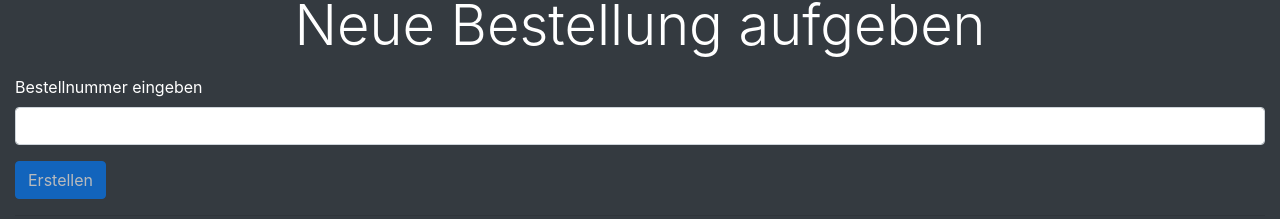
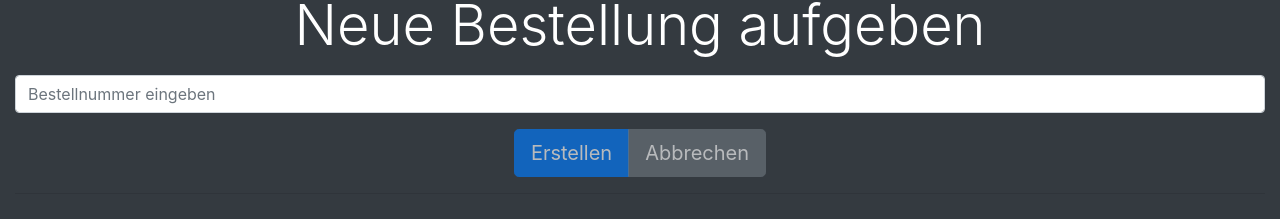
Before and after one commit to athlordJojo/ordermanager, an Angular app in the folder angular-app/: page /manage in a window 1280 px wide. Shown: the part 364-583 px from the top of the page. Built offline with nearby package versions, Linux system fonts and the light colour scheme; no server answers.

Commit message:
form validation working with style

```diff
--- a/angular-app/src/app/order-form/order-form.component.html
+++ b/angular-app/src/app/order-form/order-form.component.html
@@ -3,48 +3,37 @@
     <p class="display-4 text-white text-center">
       Neue Bestellung aufgeben
     </p>
-    <form novalidate (ngSubmit)="onSubmit()" [formGroup]="myform" class="text-white">
-
+    <form (ngSubmit)="onSubmit()" [formGroup]="myform" class="text-white">
       <div class="form-group"
-           [ngClass]="{
-        'has-danger': scoreboardnumber.invalid && (scoreboardnumber.dirty || scoreboardnumber.touched),
-        'has-success': scoreboardnumber.valid && (scoreboardnumber.dirty || scoreboardnumber.touched)
-   }">
-        <label class="form-control-label">Bestellnummer eingeben</label>
+      >
         <input type="number"
                class="form-control"
+               placeholder="Bestellnummer eingeben"
                formControlName="scoreboardnumber"
-               required>
+               [ngClass]="{
+        'is-invalid': scoreboardnumber.invalid && (scoreboardnumber.dirty || scoreboardnumber.touched),
+        'is-valid': scoreboardnumber.valid && (scoreboardnumber.dirty || scoreboardnumber.touched)
+   }"
+        >
         <div class="form-control-feedback"
              *ngIf="scoreboardnumber.errors && (scoreboardnumber.dirty || scoreboardnumber.touched)">
           <p *ngIf="scoreboardnumber.errors.required">Bestellnummer wird benötigt</p>
+          <p *ngIf="scoreboardnumber.errors.scoreBoardNumberIsUsed">Bestellnummer wird bereits verwendet</p>
+          <p *ngIf="scoreboardnumber.errors.min">Bestellnummer darf nicht negativ sein</p>
         </div>
       </div>
-      <button type="submit" [disabled]="!myform.valid"
-              class="btn btn-primary">Erstellen
-      </button>
+
+      <div class="text-center">
+        <div class="btn-group btn-group-lg" role="group">
+          <button type="submit" [disabled]="!myform.valid"
+                  class="btn btn-primary">Erstellen
+          </button>
+          <button [disabled]="!scoreboardnumber.value" type="button" class="btn btn-secondary"
+                  (click)="resetForm()">Abbrechen
+          </button>
+        </div>
+      </div>
     </form>
-
-
-    <!--    <form (ngSubmit)="onSubmit()" #orderForm="ngForm" [formGroup]="newOrderForm">-->
-    <!--      <div class="form-group">-->
-    <!--        <input type="number" [(ngModel)]="newScoreBoardNumberOfNewOrder"-->
-    <!--               class="form-control"-->
-    <!--               id="scoreBoardNumber"-->
-    <!--               name="scoreBoardNumber"-->
-    <!--               placeholder="Bestellnummer eingeben"-->
-    <!--               formControlName=""-->
-    <!--               required #scoreBoardNumber="ngModel">-->
-    <!--      </div>-->
-    <!--      <div [hidden]="orderForm.form.valid || !newScoreBoardNumberOfNewOrder" class="alert alert-danger">Bestellnummer wird-->
-    <!--        benötigt-->
-    <!--      </div>-->
-    <!--      <button type="submit" [disabled]="!orderForm.form.valid"-->
-    <!--              class="btn btn-info">Erstellen-->
-    <!--      </button>-->
-    <!--    </form>-->
-
-
   </div>
 </div>
 <hr/>
@@ -54,7 +43,7 @@
       Aktive Bestellungen
     </p>
     <div class="text-center">
-      <div class="btn-group btn-group-lg" role="group" aria-label="Basic example">
+      <div class="btn-group btn-group-lg" role="group">
         <button [disabled]="!selectedOrder" type="button" class="btn btn-primary"
                 (click)="changeStateOfSelectedOrder('READY')">Fertig gestellt
         </button>
--- a/angular-app/src/app/order-form/order-form.component.ts
+++ b/angular-app/src/app/order-form/order-form.component.ts
@@ -1,14 +1,8 @@
 import {Component, OnInit} from '@angular/core';
 import {OrderApi} from '../api/order-api.service';
 import {OrderDto} from "../model/order-dto";
-import {
-  ReactiveFormsModule,
-  FormsModule,
-  FormGroup,
-  FormControl,
-  Validators,
-  FormBuilder
-} from '@angular/forms';
+import {FormGroup, FormControl, Validators, ValidatorFn, ValidationErrors} from '@angular/forms';
+import {OrderService} from "../service/order.service";
 
 @Component({
   selector: 'app-order-form',
@@ -22,14 +16,19 @@ export class OrderFormComponent implements OnInit {
     this.loadData();
   }
 
+
+  //TODO rename
   myform: FormGroup;
   selectedOrder: OrderDto;
   orders: OrderDto[] = [];
 
   constructor(
-    private orderApi: OrderApi) {
+    private orderApi: OrderApi,
+    private orderService: OrderService) {
     this.scoreboardnumber = new FormControl('', [
-      Validators.required
+      Validators.required,
+      Validators.min(0),
+      this.uniqueScoreBoardValidator
     ]);
     this.myform = new FormGroup({
       scoreboardnumber: this.scoreboardnumber
@@ -42,6 +41,17 @@ export class OrderFormComponent implements OnInit {
       this.loadData();
     });
   }
+
+  uniqueScoreBoardValidator: ValidatorFn = (control: FormGroup): ValidationErrors | null => {
+    const enteredValue = control.value;
+    if (enteredValue === '' || !enteredValue) {
+      return null;
+    }
+    let isScoreBoardNumberUsed = this.orderService.existOrderWithScoreboardNumber(this.orders, control.value);
+
+    return isScoreBoardNumberUsed ? {'scoreBoardNumberIsUsed': true} : null;
+  };
+
 
   loadData() {
     this.orderApi.findAll().subscribe(data => {
@@ -92,4 +102,8 @@ export class OrderFormComponent implements OnInit {
     }
     return classForRow;
   }
+
+  resetForm() {
+    this.scoreboardnumber.reset();
+  }
 }
```
